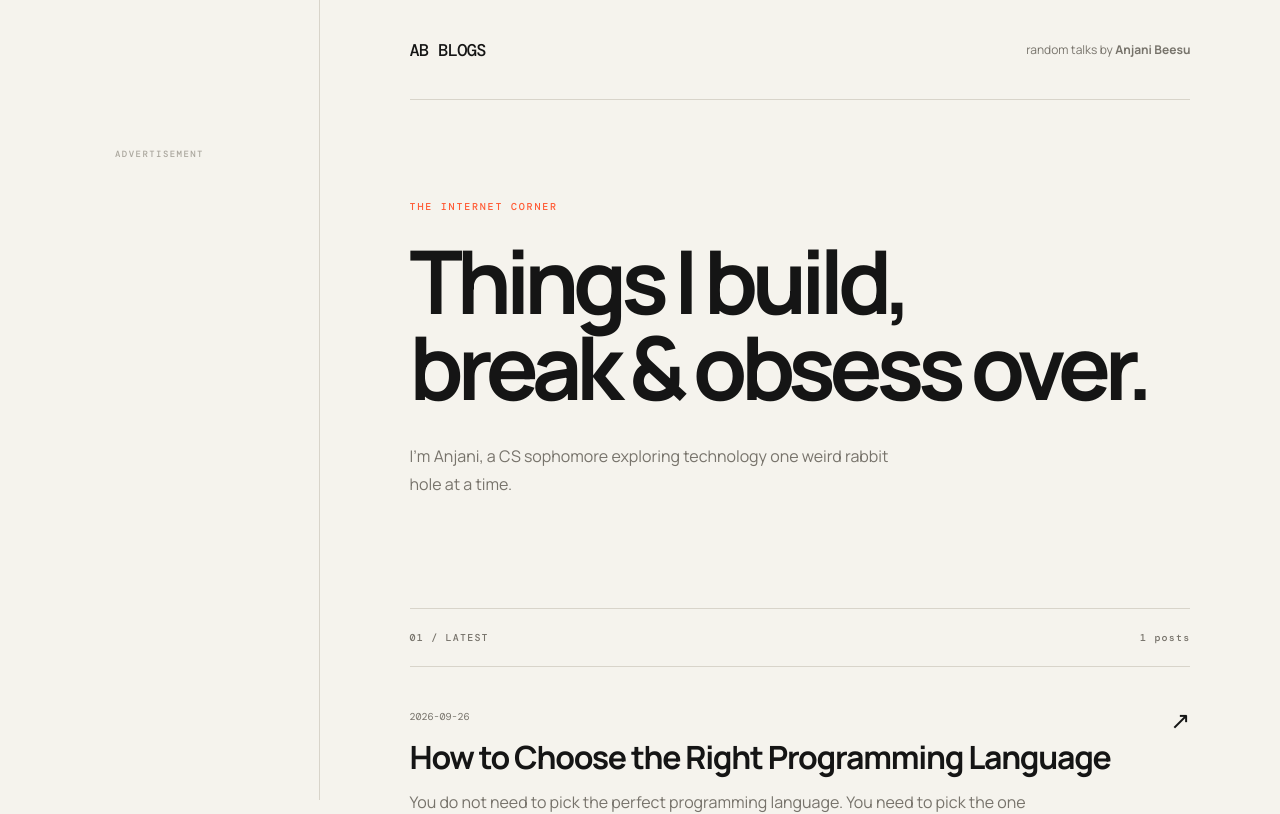
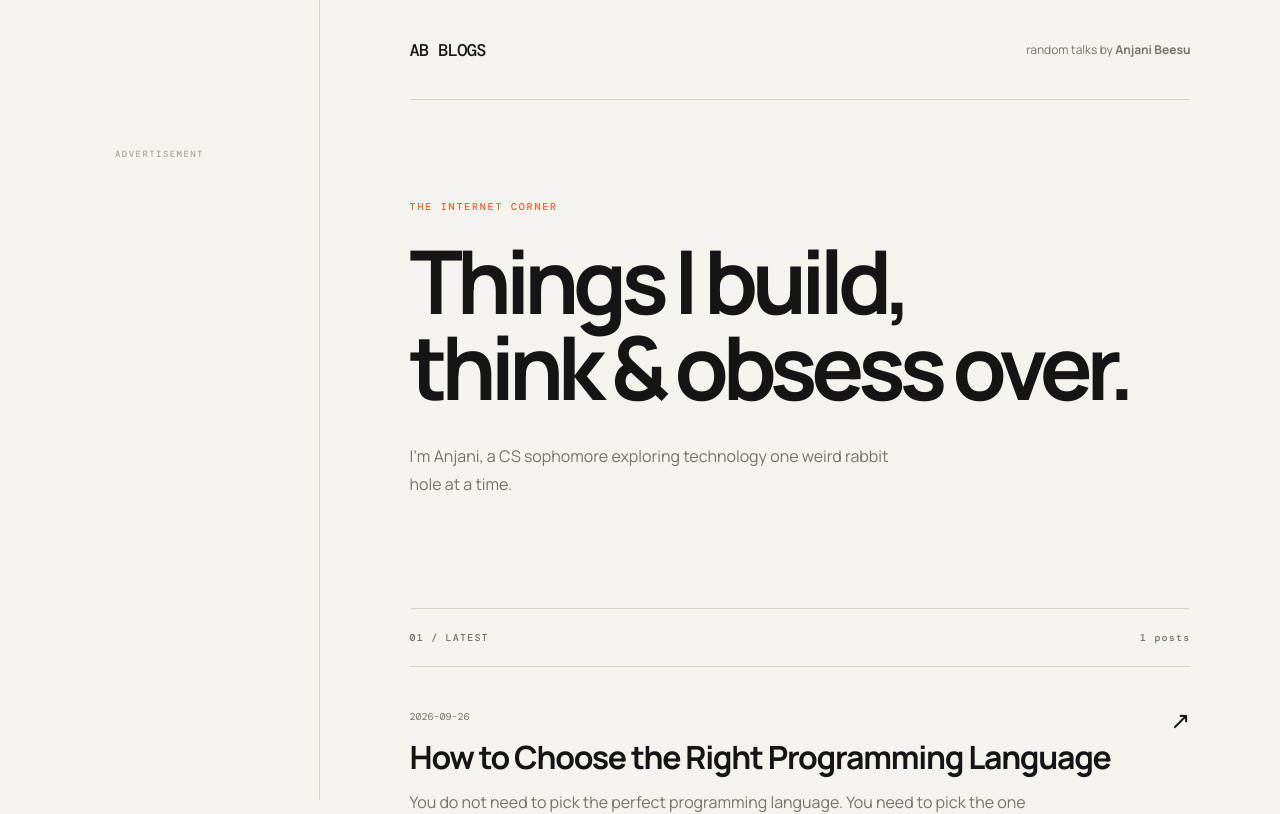
Before and after one commit to AnjaniBeesu/THE-AB-BLOGS, a Next.js app: page / in a window 1280 px wide. Shown: the top 814 px of the page. Built offline with nearby package versions, Linux system fonts and the light colour scheme.

Commit message:
Update landing page hero wording

```diff
--- a/app/page.tsx
+++ b/app/page.tsx
@@ -16,7 +16,7 @@ export default function Home() {
 
         <section className="hero">
           <p className="eyebrow">THE INTERNET CORNER</p>
-          <h1>Things I build,<br />break &amp; obsess over.</h1>
+          <h1>Things I build,<br />think &amp; obsess over.</h1>
           <p className="hero-copy">I&apos;m Anjani, a CS sophomore exploring technology one weird rabbit hole at a time.</p>
         </section>
 
```
